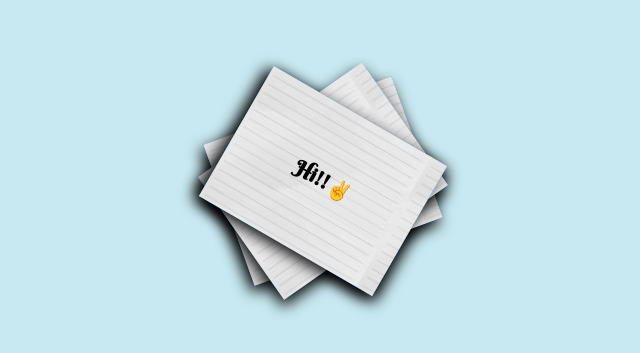
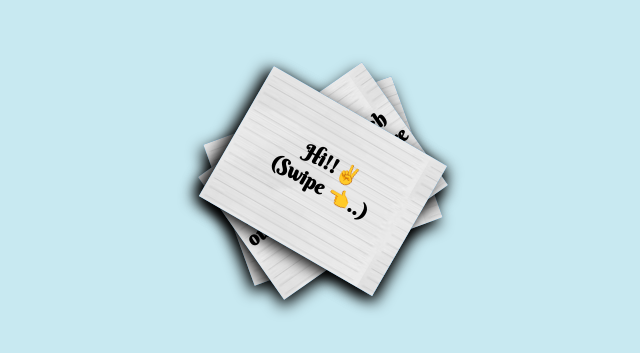
Before and after one commit to BM2204/SomeFun, a plain HTML site: page index.html in a window 1280 px wide. Shown: the part 219-572 px from the top of the page, without its empty margins (317-957 px from the left). Drawn offline with Linux system fonts and the light colour scheme.

Commit message:
messages

```diff
--- a/index.html
+++ b/index.html
@@ -6,7 +6,7 @@
     <link rel="stylesheet" href="static/css/style.css">
     <link rel="preconnect" href="https://fonts.gstatic.com">
     <link href="https://fonts.googleapis.com/css2?family=Berkshire+Swash&display=swap" rel="stylesheet">
-    <title>Draggable Divs</title>
+    <title>Read this...</title>
 </head>
 <body>
 
@@ -16,25 +16,25 @@
 <div class="popup-container" id="popupContainer">
     <!-- Popup content -->
     <div class="popup">
-      <p>This is the popup content.</p>
+      <p>Aur kya chal raha hai..</p>
       <button onclick="closePopup()">X</button>
     </div>
   </div>
 
 <div id="draggableDiv1" class="draggable">
-    <div class="cont">Drag me 1!</div>
+    <div class="cont">Just wanted to drop a quick message cuz im bored..😂</div>
 </div>
 
 <div id="draggableDiv2" class="draggable">
-    <div class="cont">Drag me 2!</div>
+    <div class="cont">If you are still reading this....</div>
 </div>
 
 <div id="draggableDiv3" class="draggable">
-    <div class="cont">Drag me 3!</div>
+    <div class="cont">Just wanted to reach out and see how you're doing..😊</div>
 </div>
 
 <div id="draggableDiv4" class="draggable">
-    <div class="cont">Hi!!✌️</div>
+    <div class="cont">Hi!!✌️<br>(Swipe 👈..)</div>
 </div>
 
 <script src="static/js/script.js"></script>
--- a/static/css/style.css
+++ b/static/css/style.css
@@ -16,10 +16,13 @@ body {
 .draggable {
   width: 200px;
   height: 150px;
+  display: flex;
+  justify-content: center;
+  align-items: center;
   background-color: #3498db;
   color: #fff;
   text-align: center;
-  line-height: 150px;
+  /* line-height: 150px; */
   position: absolute;
   cursor: move;
   /* background-image: url("D:/Neural Network codes/Cards/static/img.jpeg"); */
@@ -83,6 +86,10 @@ body {
 }
 
 .cont{
+  width: 200px;
+  height: 150px;
+  text-align: center;
+  margin-top: 44%;
   color: black;
   font-size: 20px;
   font-weight: bold;
```
